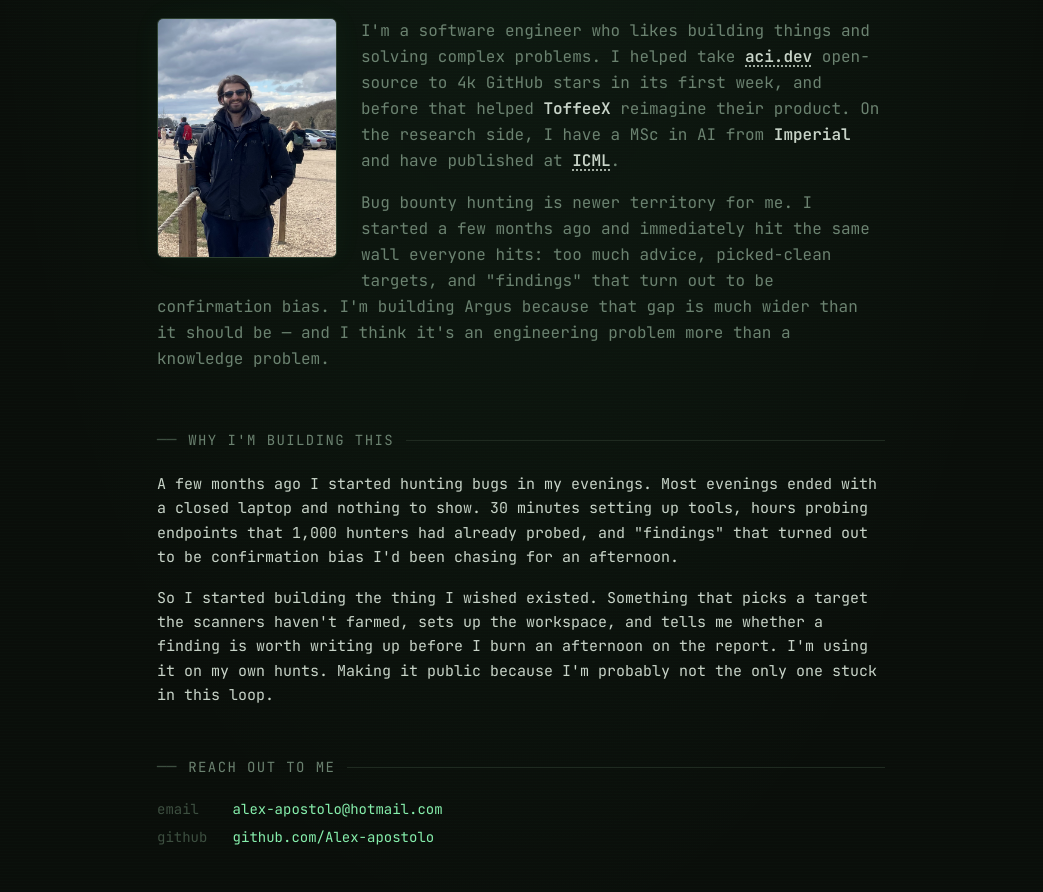
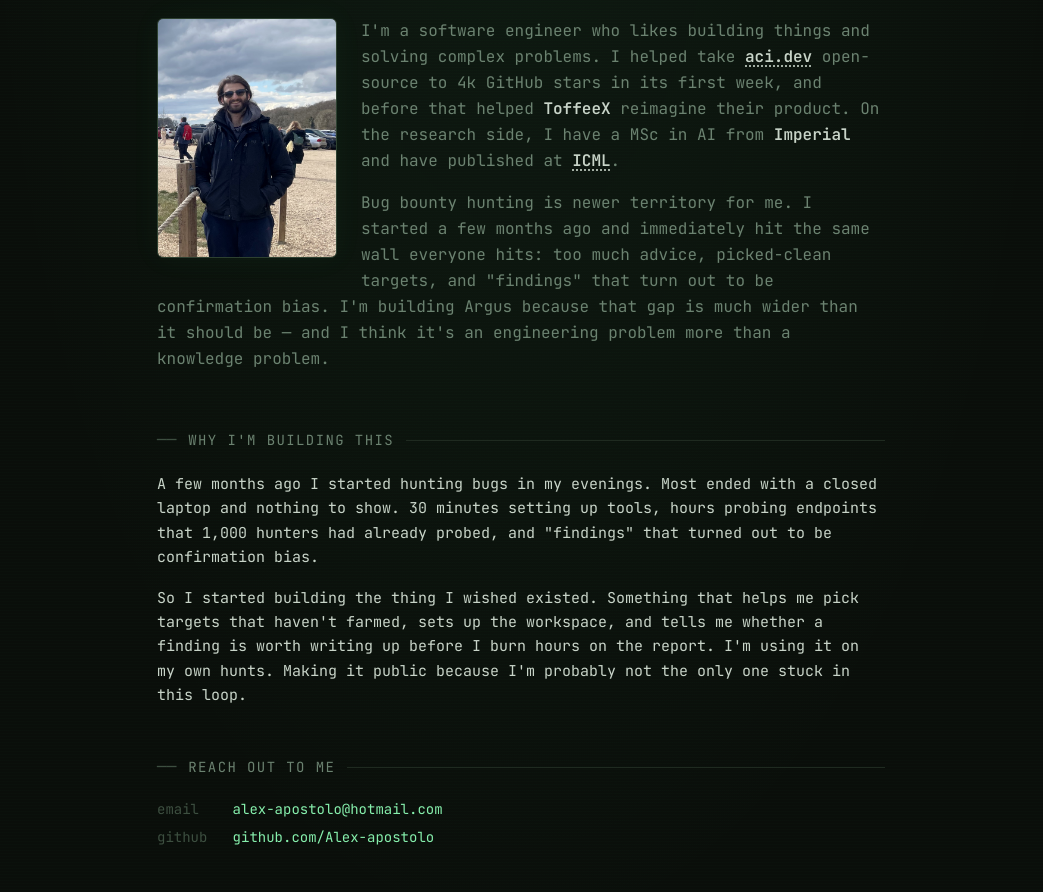
Before and after one commit to Alex-apostolo/Argus-marketing, a website: page about.html in a window 1280 px wide. Shown: the part 194-1086 px from the top of the page, without its empty margins (119-1162 px from the left). Drawn offline with nearby package versions, Linux system fonts and the light colour scheme.

Commit message:
Improved the why im building section

```diff
--- a/about.html
+++ b/about.html
@@ -244,15 +244,14 @@
 
         <div class="space-y-4 text-[color:var(--text)] text-[15px] leading-relaxed">
           <p>
-            A few months ago I started hunting bugs in my evenings. Most evenings ended with a closed laptop and nothing
-            to show. 30 minutes setting up tools, hours probing endpoints that 1,000 hunters had already probed, and
-            "findings" that turned out to be confirmation bias I'd been chasing for an afternoon.
+            A few months ago I started hunting bugs in my evenings. Most ended with a closed laptop and nothing to show.
+            30 minutes setting up tools, hours probing endpoints that 1,000 hunters had already probed, and "findings"
+            that turned out to be confirmation bias.
           </p>
           <p>
-            So I started building the thing I wished existed. Something that picks a target the scanners haven't farmed,
-            sets up the workspace, and tells me whether a finding is worth writing up before I burn an afternoon on the
-            report. I'm using it on my own hunts. Making it public because I'm probably not the only one stuck in this
-            loop.
+            So I started building the thing I wished existed. Something that helps me pick targets that haven't farmed,
+            sets up the workspace, and tells me whether a finding is worth writing up before I burn hours on the report.
+            I'm using it on my own hunts. Making it public because I'm probably not the only one stuck in this loop.
           </p>
         </div>
       </section>
```
